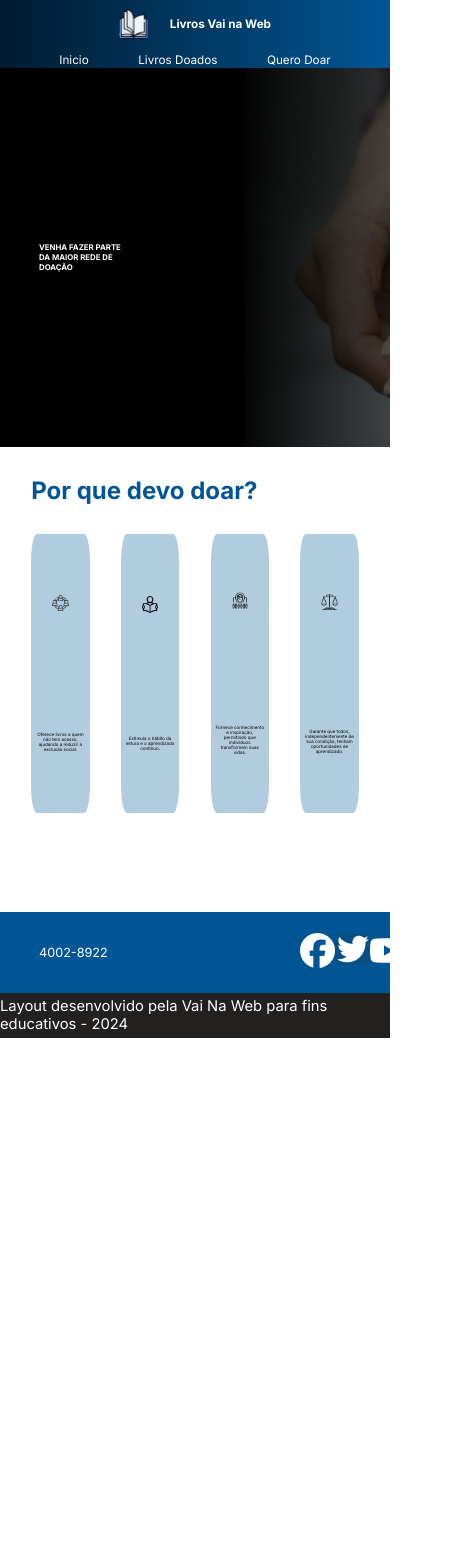
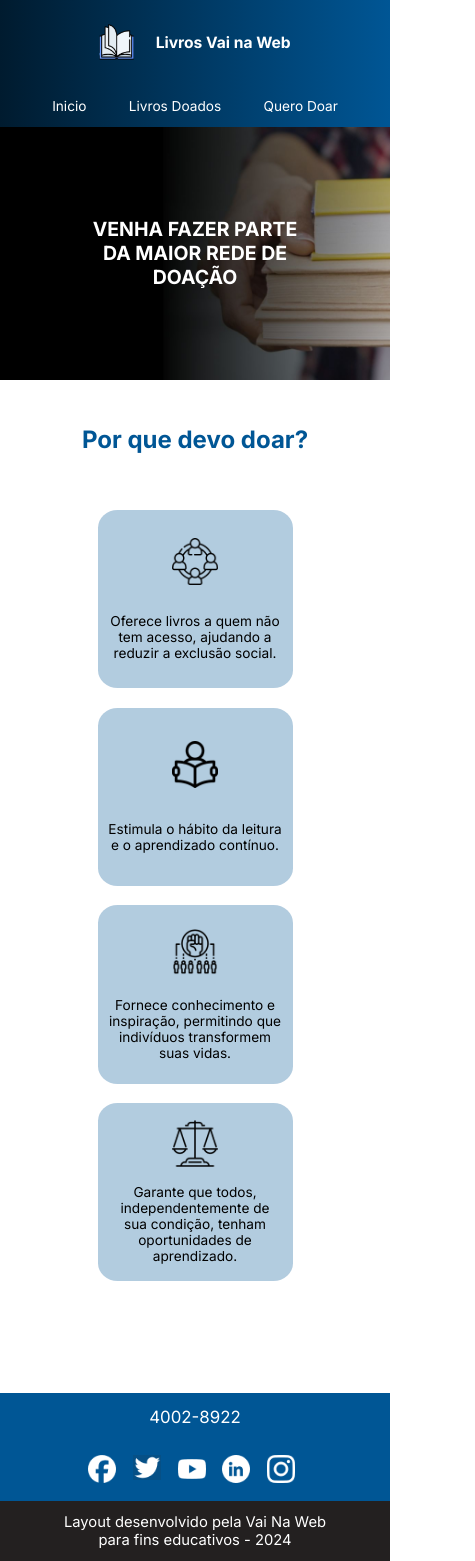
Before and after one commit to FelipeSalgueiro/Livros-Vai-na-Web, a React (Vite) app in the folder desafio3/: page / in a window 390 px wide. Shown: the whole page, 475 px wide, since content can reach past the window. Before the commit the page ends 1038 px from the top, so only its background shows below. Built offline with nearby package versions, Linux system fonts and the light colour scheme.

Commit message:
:lipstick: style: Adicionada responsividade a todos componentes e paginas.

```diff
--- a/desafio3/src/Components/Footer/footer.module.scss
+++ b/desafio3/src/Components/Footer/footer.module.scss
@@ -31,3 +31,28 @@
         font-size: 1.75vh;
     }
 }
+@media (max-width: 768px) {
+    .footer {
+        height: 20vh;
+    }
+    .emCima {
+        flex-direction: column;
+        justify-content: space-around;
+        padding: 0px;
+        p {
+            font-size: 2vh;
+        }
+    }
+    .redes {
+        width: 55vw;
+        img {
+            width: 80%;
+        }
+    }
+    .emBaixo {
+        p {
+            width: 75%;
+            text-align: center;
+        }
+    }
+}
--- a/desafio3/src/Components/Header/header.module.scss
+++ b/desafio3/src/Components/Header/header.module.scss
@@ -63,25 +63,26 @@
 @media (max-width: 768px) {
     .header {
         flex-direction: column;
-        height: 8vh;
+        height: 15vh;
     }
     .logoHeader {
-        width: 50vw;
+        width: 60vw;
     }
     .logoImg {
         margin-bottom: 0px;
         width: 15%;
     }
     .h1Header {
-        font-size: 3vw;
+        font-size: 4vw;
     }
     .navHeader {
         width: 95vw;
+        height: 5vh;
     }
     .barraPesquisa {
         display: none;
     }
     .link {
-        font-size: 3vw;
+        font-size: 3.5vw;
     }
 }
--- a/desafio3/src/Pages/Inicio/inicio.module.scss
+++ b/desafio3/src/Pages/Inicio/inicio.module.scss
@@ -46,3 +46,40 @@
         text-align: center;
     }
 }
+@media (max-width: 768px) {
+    .introducaoInicio {
+        justify-content: center;
+        height: 30vh;
+        h2 {
+            margin-left: 0;
+            text-align: center;
+            width: 55%;
+            font-size: 5vw;
+        }
+    }
+    .motivosDoacao {
+        height: 120vh;
+        h2 {
+            margin-top: 2%;
+            text-align: center;
+        }
+    }
+    .listaMotivos {
+        flex-direction: column;
+        align-items: center;
+        height: 80%;
+        margin-bottom: 14%;
+    }
+    .motivoSolo {
+        justify-content: space-evenly;
+        width: 50%;
+        height: 22%;
+        img {
+            width: 24%;
+        }
+        figcaption {
+            width: 89%;
+            font-size: 3.5vw;
+        }
+    }
+}
--- a/desafio3/src/Pages/LivrosDoados/LivrosDoados.jsx
+++ b/desafio3/src/Pages/LivrosDoados/LivrosDoados.jsx
@@ -13,6 +13,14 @@ export default function LivrosDoados(){
                         <p>Ficção</p>
                     </div>
                 </section>
+                <section>
+                    <img src={livroProtagonista} alt="Imagem meramente ilustrativa do livro Protagonista."/>
+                    <div>
+                        <h3>Protagonista</h3>
+                        <p>Susanne Andrade</p>
+                        <p>Ficção</p>
+                    </div>
+                </section>
                 {/*Aqui entraria outro livro doado*/}
             </section>
         </main>
--- a/desafio3/src/Pages/LivrosDoados/livrosDoados.module.scss
+++ b/desafio3/src/Pages/LivrosDoados/livrosDoados.module.scss
@@ -5,21 +5,20 @@
     align-items: center;
     height: 75vh;
     h2 {
+        font-size: 1.5vw;
         color: black;
     }
 }
 .listaLivros {
     display: flex;
     justify-content: space-evenly;
-    align-items: flex-start;
-    width: 100%;
     height: 80%;
     section {
         display: flex;
         flex-direction: column;
         justify-content: space-around;
         align-items: center;
-        width: 12%;
+        width: 12vw;
         height: 40%;
         border: solid #005695 2px;
         border-radius: 15px;
@@ -27,6 +26,10 @@
             height: 40%;
         }
         div {
+            display: flex;
+            flex-direction: column;
+            justify-content: space-between;
+            height: 35%;
             text-align: center;
             h3 {
                 font-size: 1.5vh;
@@ -39,3 +42,29 @@
         }
     }
 }
+@media (max-width: 768px) {
+    .mainLivrosDoados {
+        height: 100vh;
+        h2 {
+            font-size: 2.5vh;
+        }
+    }
+    .listaLivros {
+        flex-direction: column;
+        align-items: center;
+        section {
+            width: 60vw;
+            img {
+                height: 35%;
+            }
+            div {
+                h3 {
+                    font-size: 2vh;
+                }
+                p {
+                    font-size: 2vh;
+                }
+            }
+        }
+    }
+}
--- a/desafio3/src/Pages/QueroDoar/queroDoar.module.scss
+++ b/desafio3/src/Pages/QueroDoar/queroDoar.module.scss
@@ -18,7 +18,7 @@
     height: 85%;
     margin-bottom: 2vh;
     border: solid #005695 2px;
-    border-radius: 50px;
+    border-radius: 10px;
 }
 .formTitulo {
     display: flex;
@@ -66,3 +66,38 @@
         cursor: pointer;
     }
 }
+@media (max-width: 768px) {
+    .mainQueroDoar {
+        height: 70vh;
+    }
+    .tituloDoacao {
+        width: 70%;
+        font-size: 2.1vh;
+        text-align: center;
+    }
+    .formCompleto {
+        width: 80%;
+        height: 70%;
+        border-radius: 15px;
+    }
+    .formTitulo {
+        width: 80%;
+        img {
+            height: 4.5vh;
+            margin-bottom: 1vh;
+        }
+        h3 {
+            font-size: 2.2vh;
+        }
+    }
+    .formDoacao {
+        justify-content: space-evenly;
+        height: 75%;
+    }
+    .inputFormDoacao {
+        border-radius: 20px;
+    }
+    .buttonDoacao {
+        margin-top: 3vh;
+    }
+}
```
